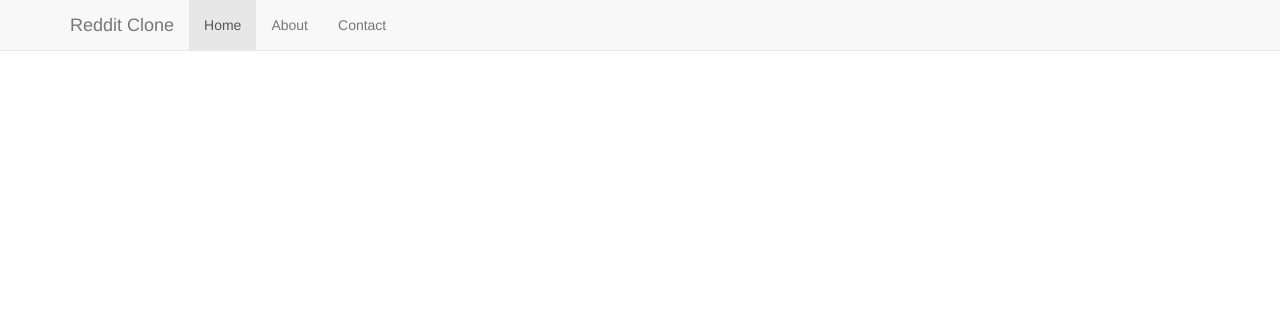
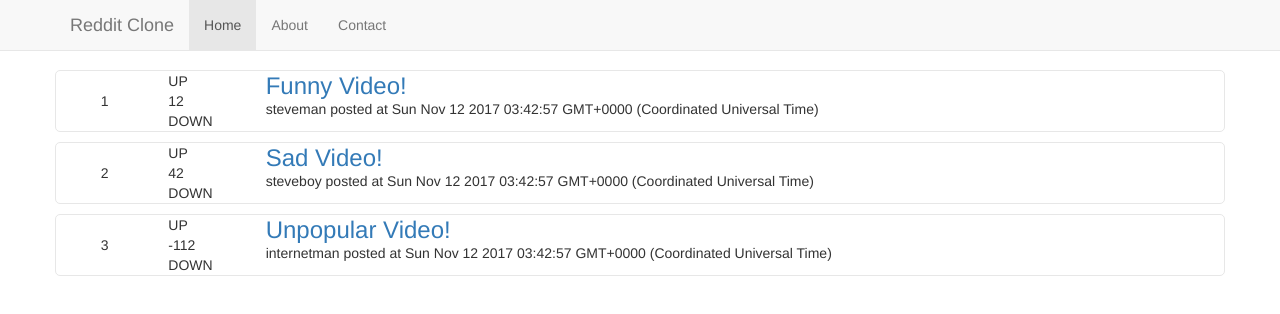
Before and after one commit to StephenMayeux/test-reddit, a plain HTML site: page index.html in a window 1280 px wide. Shown: the top 314 px of the page. Drawn offline with nearby package versions, Linux system fonts and the light colour scheme.

Commit message:
create reusable template

```diff
--- a/index.html
+++ b/index.html
@@ -42,7 +42,21 @@
     </nav>
 
     <div class="container">
-
+      <ul id="list" class="list-unstyled"></ul>
+      <template id="content-template">
+        <li class="content row">
+          <div class="content-number col-xs-1"></div>
+          <div class="content-votes col-xs-1">
+            <div class="vote-up">UP</div>
+            <div class="votes"></div>
+            <div class="vote-down">DOWN</div>
+          </div>
+          <div class="content-main col-xs-9">
+            <a class="content-link"><h3 class="content-title"></h3></a>
+            <p class="content-meta"></p>
+          </div>
+        </li>
+      </template>
     </div> <!-- /container -->
 
 
@@ -52,5 +66,6 @@
     <script src="https://ajax.googleapis.com/ajax/libs/jquery/1.12.4/jquery.min.js"></script>
     <!-- Latest compiled and minified JavaScript -->
     <script src="https://maxcdn.bootstrapcdn.com/bootstrap/3.3.7/js/bootstrap.min.js" integrity="sha384-Tc5IQib027qvyjSMfHjOMaLkfuWVxZxUPnCJA7l2mCWNIpG9mGCD8wGNIcPD7Txa" crossorigin="anonymous"></script>
+    <script type="text/javascript" src="public/main.js"></script>
   </body>
 </html>
--- a/public/main.css
+++ b/public/main.css
@@ -2,3 +2,19 @@ body {
   min-height: 2000px;
   padding-top: 70px;
 }
+
+.content {
+  display: flex;
+  align-items: center;
+  border: 1px solid #e7e7e7;
+  border-radius: 5px;
+  margin-bottom: 10px;
+}
+
+.content-number {
+  text-align: center;
+}
+
+h3 {
+  margin: 0;
+}
--- /dev/null
+++ b/public/main.js
@@ -0,0 +1,41 @@
+$(document).ready(function() {
+  var createdAt = new Date()
+  var dummyData = [
+    {
+      title: 'Funny Video!',
+      link: 'https://www.google.com',
+      votes: 12,
+      user: 'steveman',
+      createdAt: createdAt
+    },
+    {
+      title: 'Sad Video!',
+      link: 'https://www.google.com',
+      votes: 42,
+      user: 'steveboy',
+      createdAt: createdAt
+    },
+    {
+      title: 'Unpopular Video!',
+      link: 'https://www.google.com',
+      votes: -112,
+      user: 'internetman',
+      createdAt: createdAt
+    }
+  ]
+
+  dummyData.forEach(function(item, index) {
+    var $template = $('#content-template').clone()
+    var newItem = $template.prop('content')
+
+    // Inject data into template elements
+    $(newItem).find('.content-number').text(index + 1)
+    $(newItem).find('.content-title').text(item.title)
+    $(newItem).find('.votes').text(item.votes)
+    $(newItem).find('.content-link').attr('href', item.link)
+    $(newItem).find('.content-link').attr('target', '_blank')
+    $(newItem).find('.content-meta').text(item.user + ' posted at ' + item.createdAt)
+
+    $('#list').append(newItem)
+  });
+});
```
